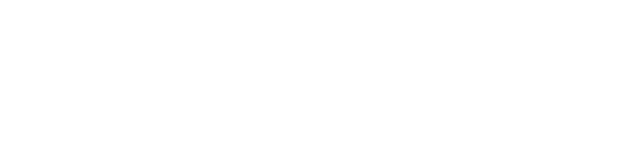
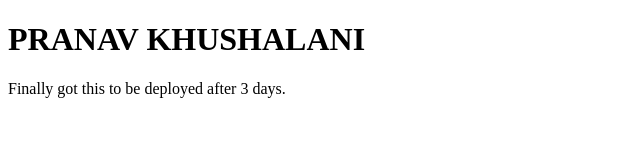
Before and after one commit to pranavkhush/pranavkhush.github.io, a plain HTML site: page index.html in a window 1280 px wide. Shown: the whole page, without its empty margins (0-640 px from the left). Drawn offline with Linux system fonts and the light colour scheme.

Commit message:
Trying to show edits

```diff
--- a/index.html
+++ b/index.html
@@ -5,6 +5,7 @@
     <title></title>
   </head>
   <body>
-
+    <h1>PRANAV KHUSHALANI</h1>
+    <p>Finally got this to be deployed after 3 days.</p>
   </body>
 </html>
```
